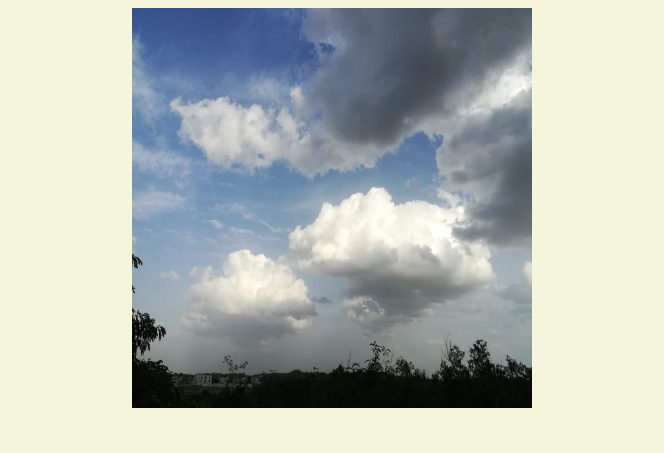
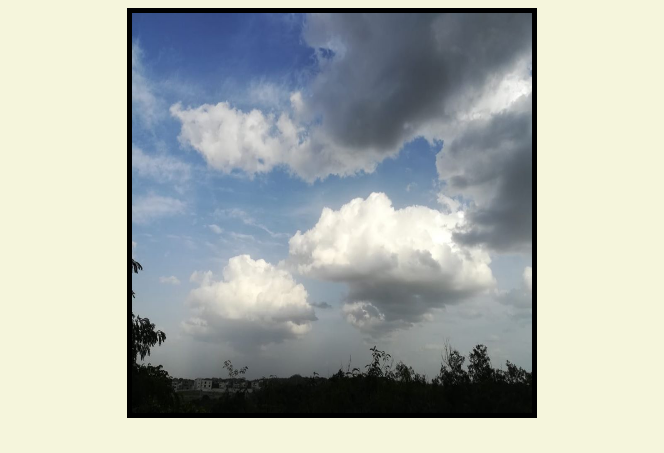
Before and after one commit to SyedWilayath/SyedWilayath.github.io, a plain HTML site: page index.html in a window 1280 px wide. Shown: the top 453 px of the page, without its empty margins (308-972 px from the left). Drawn offline with Linux system fonts and the light colour scheme.

Commit message:
Update index.html

```diff
--- a/index.html
+++ b/index.html
@@ -8,7 +8,7 @@
 
   <body>
     <img src = "Images\img_src.jpg" alt = "home_img"
-    style="width:400px;height:400px;" align = "center">
+    style="width:400px;height:400px;" align = "center" border = "5">
     <h1>Syed Wilayath Khadari's Portal</h1>
     <h2>About Me</h2>
     <p> I'm Pursuing my Graduation from Geethanjali College of Engineering and Technology</p>
```
